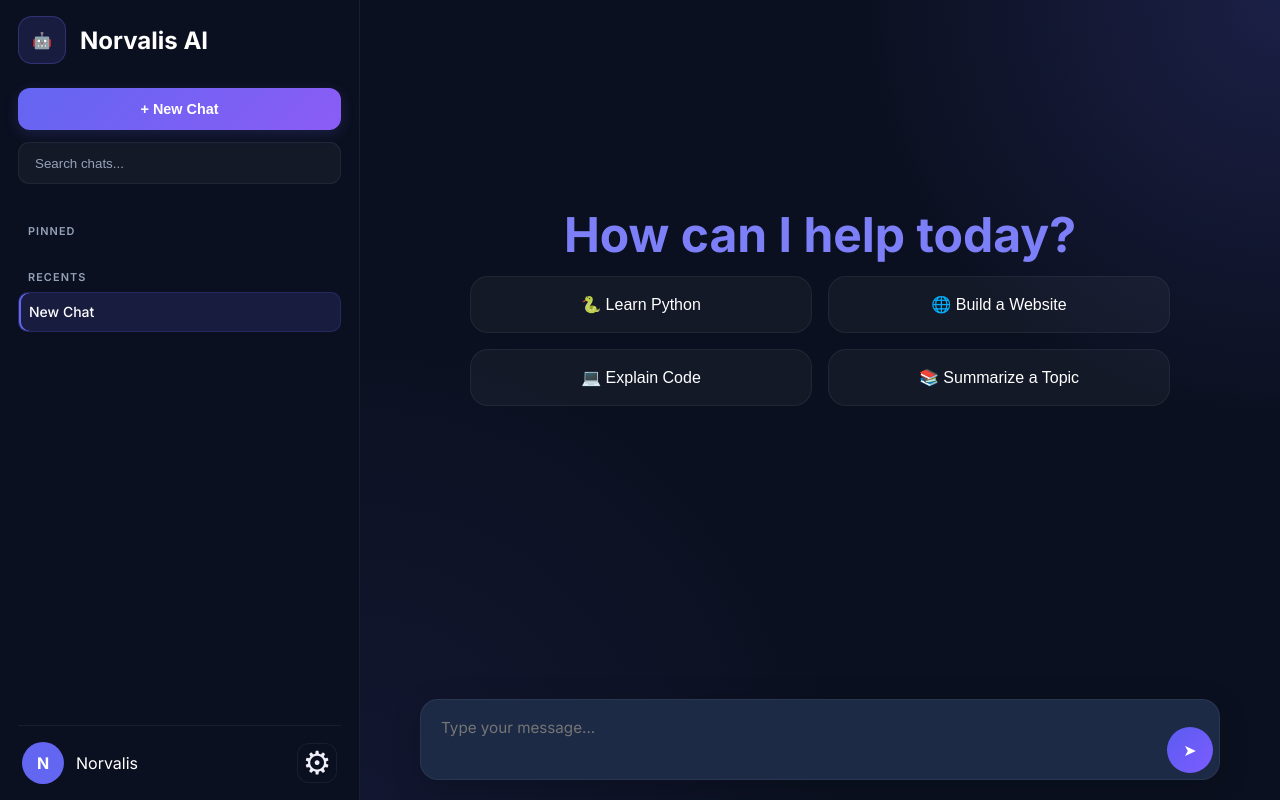
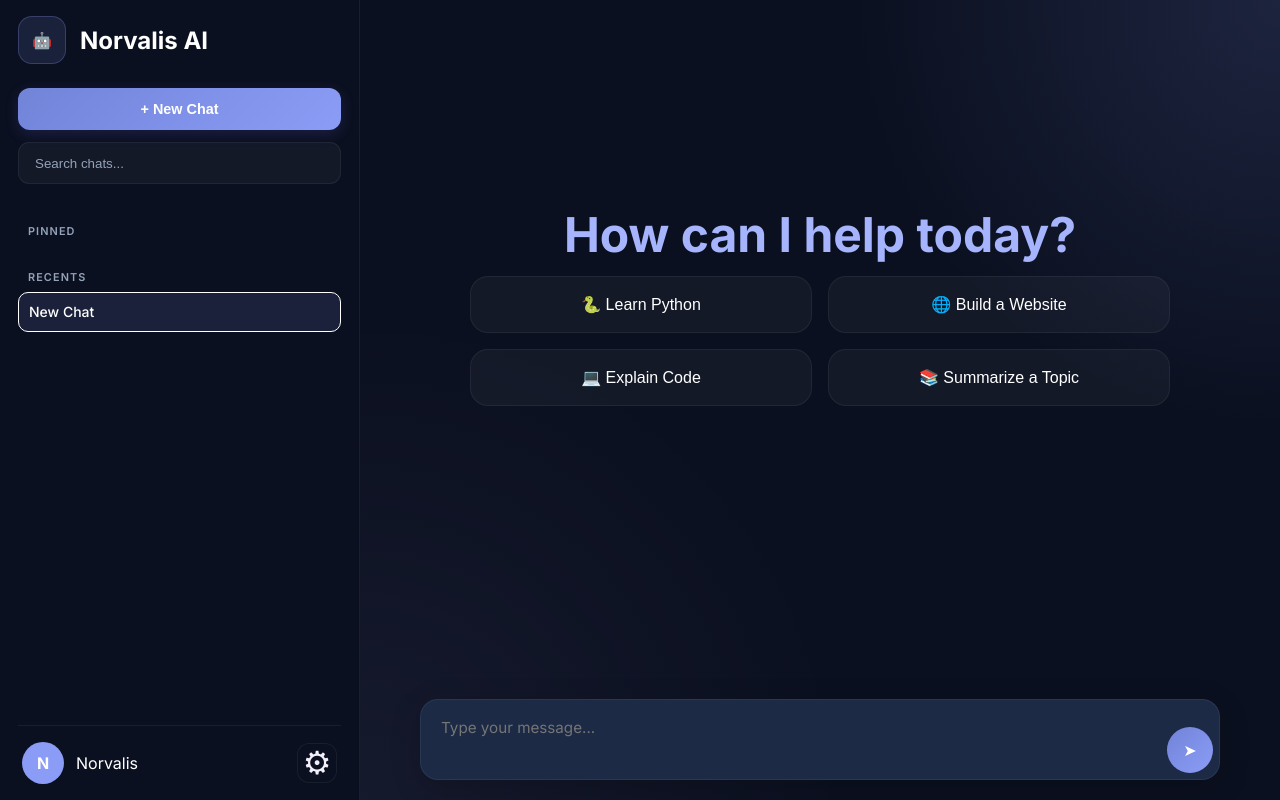
Before and after one commit to saugandhs/norvalis-ai, a Flask app: page / in a window 1280 px wide. Run offline with Flask 3, Linux system fonts and the light colour scheme; some libraries are stand-ins or nearby versions.

Commit message:
changed colors

```diff
--- a/static/style.css
+++ b/static/style.css
@@ -105,10 +105,9 @@ body {
     display: flex;
     align-items: center;
     justify-content: center;
-
-    background: rgba(99,102,241,.15);
-
-    border: 1px solid rgba(99,102,241,.3);
+    background: rgba(139,156,246,.12);
+
+    border: 1px solid rgba(139,156,246,.25);
 }
 
 .logo h2 {
@@ -248,7 +247,7 @@ body {
 
     background: var(--chat-item-bg-active);
 
-    border-color: rgba(99,102,241,.18);
+    border-color: rgba(139,156,246,.18)
 
     box-shadow:
         inset 2px 0 0 var(--accent);
@@ -267,7 +266,7 @@ body {
 
     background: var(--chat-item-bg-active);
 
-    border-color: rgba(99,102,241,.18);
+    border-color: rgba(139,156,246,.18)
 }
 
 
@@ -1406,10 +1405,10 @@ body {
 
 .chat-input:focus-within {
 
-    border-color: rgba(99,102,241,.4);
+    border-color: rgba(139,156,246,.4);
 
     box-shadow:
-        0 0 0 4px rgba(99,102,241,.08);
+        0 0 0 4px rgba(139,156,246,.08);
 }
 
 
@@ -1425,8 +1424,8 @@ body {
 
     background: linear-gradient(
         135deg,
-        #5b5cf0,
-        #7c5cff
+        #7184D8,
+        #8B9CF6
     );
 
     color: white;
@@ -1442,8 +1441,7 @@ body {
 .send-btn:hover {
 
     transform: translateY(-1px);
-
-    box-shadow: 0 6px 16px rgba(124,92,255,.20);
+    box-shadow: 0 6px 16px rgba(139,156,246,.20);
 }
 
 .send-btn:disabled {
@@ -1564,9 +1562,8 @@ textarea::-webkit-scrollbar-thumb {
 
     transform: translateY(-2px);
 
-    border-color: rgba(99,102,241,.4);
-
-    background: rgba(99,102,241,.08);
+    border-color: rgba(139,156,246,.35);
+    background: rgba(139,156,246,.07);
 }
 
 
--- a/static/themes.css
+++ b/static/themes.css
@@ -21,7 +21,7 @@ body.theme-dark {
     --bg-primary: #0b1020;
     --bg-secondary: #111827;
     --bg-tertiary: #1b2437;
-    --bg-input: #3a304e;
+    --bg-input: #18233A;
 
     --font-color-primary: white;
     --font-color-secondary: #f1eff9;
@@ -30,12 +30,12 @@ body.theme-dark {
     --chat-container-bg:
         radial-gradient(
             circle at top right,
-            rgba(99,102,241,.18),
+            rgba(139,156,246,.14),
             transparent 35%
         ),
         radial-gradient(
             circle at bottom left,
-            rgba(99,102,241,.08),
+            rgba(196,181,253,.06),
             transparent 40%
         ),
         var(--bg-primary);
@@ -46,19 +46,19 @@ body.theme-dark {
     --card-bg: #172033;
     --sidebar-bg: #0b1020;
 
-    --accent: #6366f1;
-    --accent-hover: #7c7ff7;
+    --accent: #8B9CF6;
+    --accent-hover: #A5B4FC;
 
-    --chat-item-bg-active: rgba(99,102,241,.15);
+    --chat-item-bg-active: rgba(139,156,246,.12);
     --chat-item-bg-hover: #1b2437;
 
     --delete-chat-text: #f87171;
 
-    --newchat-gradient-start: #4f46e5;
-    --newchat-gradient-end: #7c3aed;
+    --newchat-gradient-start: #7184D8;
+    --newchat-gradient-end: #8B9CF6;
 
-    --usermsg-gradient-start: #6366f1;
-    --usermsg-gradient-end: #8b5cf6;
+    --usermsg-gradient-start: #7184D8;
+    --usermsg-gradient-end: #8B9CF6;
 
     --text-primary: #f8fafc;
     --text-secondary: #94a3b8;
```
